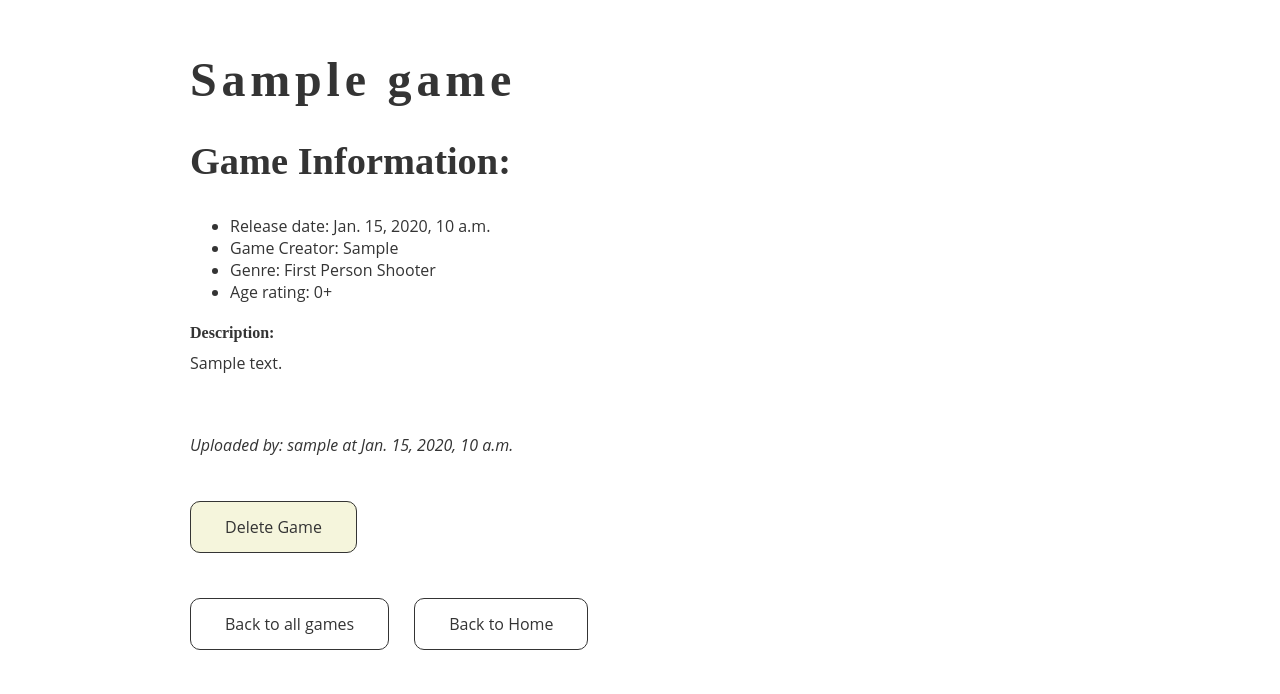
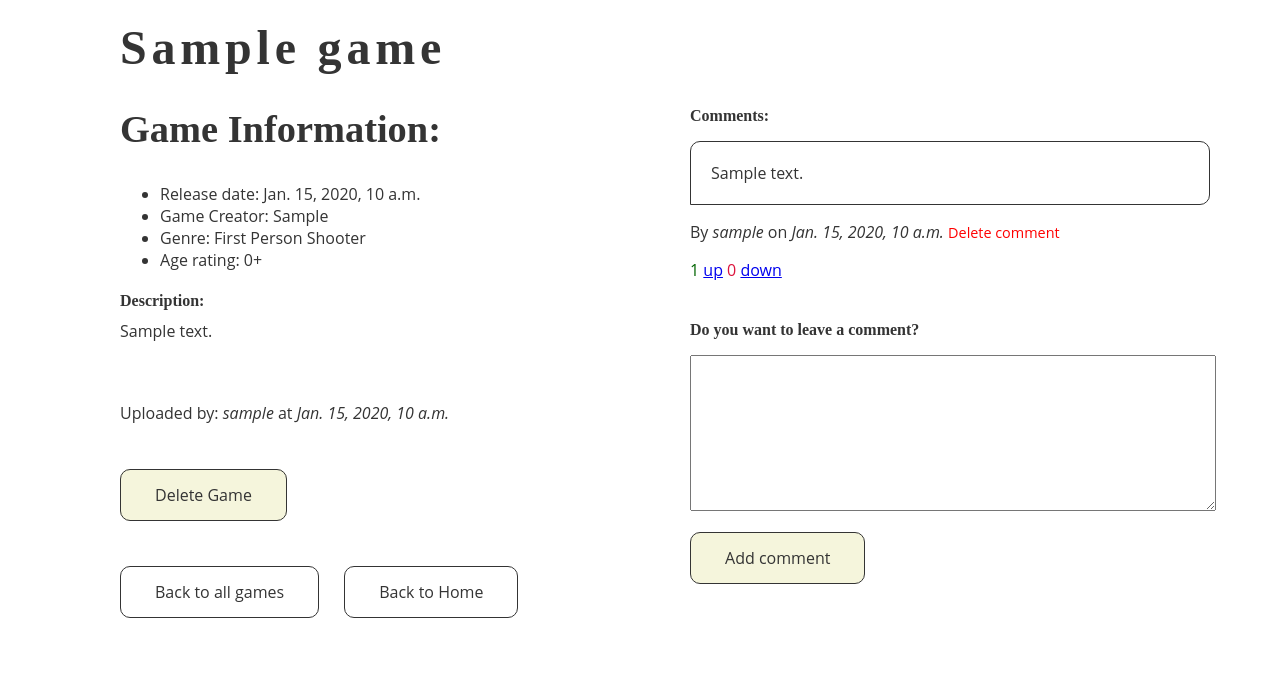
Before and after one commit to Jjutho/WebPythonDjangoProject, a Django app: page /games/show/1/ in a window 1280 px wide. Shown: the top 694 px of the page. Run offline with Django 4.2, Linux system fonts and the light colour scheme; a user stored in the database is signed in; tables that the repository leaves empty hold one stand-in row (values such as "Sample post").

Commit message:
exercise done, implemented comments and comment vote function

```diff
--- a/Games/forms.py
+++ b/Games/forms.py
@@ -1,5 +1,5 @@
 from django import forms
-from .models import Game
+from .models import Game, Comment
 
 class GameForm(forms.ModelForm):
 
@@ -11,3 +11,13 @@ class GameForm(forms.ModelForm):
             'age_rating': forms.Select(choices=Game.AgeRatings),
             'user': forms.HiddenInput(),
         }
+
+class CommentForm(forms.ModelForm):
+
+    class Meta:
+        model = Comment
+        fields = ['text']
+        widgets = {
+            'user': forms.HiddenInput(),
+            'game': forms.HiddenInput(),
+        }
--- a/Games/models.py
+++ b/Games/models.py
@@ -46,3 +46,61 @@ class Game(models.Model):
     def __repr__(self):
         return_string = self.title+'/'+self.creator+'/'+self.release_date.strftime("%d.%m.%Y %H:%M:%S")+'/description('+str(len(self.description))+')/'+self.genre+'/'+self.age_rating
         return return_string
+
+class Comment(models.Model):
+    text = models.TextField(max_length=500)
+    timestamp = models.DateTimeField(auto_now_add=True)
+    user = models.ForeignKey(User, on_delete=models.CASCADE)
+    game = models.ForeignKey(Game, on_delete=models.CASCADE)
+
+    class Meta:
+        ordering = ['timestamp']
+        verbose_name = 'Comment'
+        verbose_name_plural = 'Comments'
+
+    def get_comment_prefix(self):
+        if len(self.text) > 50:
+            return self.text[:50] + ' ...'
+        else:
+            return self.text
+
+    def get_upvotes(self):
+        upvotes = Vote.objects.filter(up_or_down='U', comment=self)
+        return upvotes
+
+    def get_upvotes_count(self):
+        return len(self.get_upvotes())
+
+    def get_downvotes(self):
+        downvotes = Vote.objects.filter(up_or_down='D', comment=self)
+        return downvotes
+
+    def get_downvotes_count(self):
+        return len(self.get_downvotes())
+
+    def vote(self, user, up_or_down):
+        U_or_D = 'U'
+        if up_or_down == 'down':
+            U_or_D = 'D'
+        vote = Vote.objects.create(up_or_down=U_or_D, user=user, comment=self)
+
+    def __str__(self):
+        return self.get_comment_prefix() + ' (' + self.user.username + ')'
+
+    def __repr__(self):
+        return self.get_comment_prefix() + ' (' + self.user.username + ' / ' + self.timestamp.strftime("%d.%m.%Y %H:%M:%S") + ')'
+
+class Vote(models.Model):
+
+    VOTE_TYPES = [
+        ('U', 'up'),
+        ('D', 'down'),
+    ]
+
+    def change_vote(self, new_vote):
+        self.up_or_down = new_vote
+
+    up_or_down = models.CharField(max_length=1, choices=VOTE_TYPES)
+    timestamp = models.DateTimeField(auto_now_add=True)
+    user = models.ForeignKey(User, on_delete=models.CASCADE)
+    comment = models.ForeignKey(Comment, on_delete=models.CASCADE)
--- a/Games/static/Games/game_styles.css
+++ b/Games/static/Games/game_styles.css
@@ -42,6 +42,16 @@
 /* GAME DETAIL */
 
 .game-detail-content {
+    display: grid;
+    grid-template-columns: 50% 50%;
+    column-gap: 50px;
+}
+
+.left-column {
+
+}
+
+.right-column {
 
 }
 
@@ -56,12 +66,48 @@
 
 .game-detail-upload-date {
     margin-bottom: 60px;
-    font-style: italic;
 }
 
 .game-detail-content .button-delete-container {
     margin-bottom: 60px;
 }
+
+/* GAME-DETAIL: COMMENTS */
+.comments-list {
+    list-style: none;
+    padding-left:0;
+}
+
+.comment-list-element {
+    margin-bottom: 40px;
+}
+
+.comments-heading {
+    margin-top:0;
+}
+
+.comment-text {
+    border: 1px solid;
+    border-radius: 10px 10px 10px 0px;
+    padding: 20px;
+}
+
+.delete-link {
+    color: red;
+    text-decoration: none;
+    font-size:0.9em;
+}
+.delete-link:hover {
+    text-decoration: underline;
+}
+
+label[for="id_text"] {
+    display:none;
+}
+textarea[name="text"] {
+    width:100%;
+}
+
 
 /* FORM STYLES */
 .game-create-content input,
--- a/Games/templates/game-detail.html
+++ b/Games/templates/game-detail.html
@@ -15,6 +15,7 @@
 
 {% block logged_in_content %}
     <div class="game-detail-content">
+        <div class="left-column">
             <h2>Game Information:</h2>
             <ul>
                 <li>Release date: {{ that_one_game.release_date }}</li>
@@ -24,11 +25,43 @@
             </ul>
             <h4>Description:</h4>
             <p class="game-detail-description">{{ that_one_game.description }}</p>
-        <p class="game-detail-upload-date">Uploaded by: {{ that_one_game.user }} at {{ that_one_game.upload_date }}</p>
+            <p class="game-detail-upload-date">Uploaded by: <i>{{ that_one_game.user }}</i> at <i>{{ that_one_game.upload_date }}</i></p>
             <p class="button-delete-container"><a class="button primary button-delete" href="{% url 'game-delete' that_one_game.id %}">Delete Game</a></p>
             <div class="button-container">
                 <a class="button secondary button-back" href="{% url 'game-list' %}">Back to all games</a>
                 <a class="button secondary button-back-list" href="{% url 'home' %}">Back to Home</a>
+            </div>
+        </div>
+        <div class="right-column">
+            <h4 class="comments-heading">Comments:</h4>
+            <div class="comments-container">
+                <ul class="comments-list">
+                    {% for comment in comments_for_that_one_game %}
+                        <li class="comment-list-element">
+                            <div>
+                                <p class="comment-text">{{ comment.text }}</p>
+                                <p class="comment-meta">By <i>{{ comment.user.username }}</i> on <i>{{ comment.timestamp }}</i>{% if user.username == comment.user.username %} <a class="delete-link" href="{% url 'comment-delete' that_one_game.id comment.id %}">Delete comment</a>{% endif %}</p>
+                                <div class="comment-votes">
+                                      <span style="color:darkgreen">
+                                          {{ comment.get_upvotes_count }}
+                                          <a href="{% url 'comment-vote' that_one_game.id comment.id 'up' %}">up</a>
+                                      </span>
+                                      <span style="color:crimson">
+                                          {{ comment.get_downvotes_count }}
+                                          <a href="{% url 'comment-vote' that_one_game.id comment.id 'down' %}">down</a>
+                                      </span>
+                                </div>
+                            </div>
+                        </li>
+                    {% endfor %}
+                </ul>
+                <b>Do you want to leave a comment?</b>
+                <form method="POST">
+                    {% csrf_token %}
+                    {{ comment_form.as_p }}
+                    <button class="button primary button-submit-comment" type="submit">Add comment</button>
+                </form>
+            </div>
         </div>
     </div>
 {% endblock %}
--- a/Games/urls.py
+++ b/Games/urls.py
@@ -6,4 +6,6 @@ urlpatterns = [
     path('show/<int:pk>/', views.game_detail, name='game-detail'),
     path('add/', views.game_create, name='game-create'),
     path('delete/<int:pk>/', views.game_delete, name='game-delete'),
+    path('delete/<int:pk>/comment/<int:ck>/', views.comment_delete, name='comment-delete'),
+    path('show/<int:pk>/comment/<int:ck>/vote/<str:up_or_down>/', views.comment_vote, name='comment-vote'),
 ]
--- a/Games/views.py
+++ b/Games/views.py
@@ -1,6 +1,7 @@
 from django.shortcuts import render, redirect
-from .forms import GameForm
-from .models import Game
+
+from .forms import GameForm, CommentForm
+from .models import Game, Comment, Vote
 
 def game_list(request):
     all_games = Game.objects.all()
@@ -9,8 +10,25 @@ def game_list(request):
 
 def game_detail(request, **kwargs):
     game_id = kwargs['pk']
-    that_one_game = Game.objects.get(id=game_id)
-    context = {'that_one_game': that_one_game}
+    game = Game.objects.get(id=game_id)
+    comments = Comment.objects.filter(game=game)
+
+    context = {
+        'that_one_game': game,
+        'comments_for_that_one_game': comments,
+        'comment_form': CommentForm,
+    }
+
+    if request.method == 'POST':
+        form = CommentForm(request.POST)
+        form.instance.user = request.user
+        form.instance.game = game
+        if form.is_valid():
+            form.save()
+            return redirect('game-detail', pk=game_id)
+        else:
+            print(form.errors)
+
     return render(request, 'game-detail.html', context)
 
 def game_create(request):
@@ -36,3 +54,35 @@ def game_delete(request, **kwargs):
     else:
         context = {'that_one_game': that_one_game}
         return render(request, 'game-delete.html', context)
+
+def comment_delete(request, **kwargs):
+    comment_id = kwargs['ck']
+    game_id = kwargs['pk']
+    comment = Comment.objects.get(id=comment_id)
+    if request.user.username == comment.user.username:
+        comment.delete()
+        return redirect('game-detail', pk=game_id)
+
+def comment_vote(request, pk: str, ck: int, up_or_down: str):
+    comment_id = int(ck)
+    comment = Comment.objects.get(id=comment_id)
+    user = request.user
+
+    if Vote.objects.filter(comment=comment_id, user=request.user).exists():
+        existing_vote = Vote.objects.get(comment=comment_id, user=request.user)
+        if up_or_down == 'up':
+            if existing_vote.up_or_down == 'U':
+                existing_vote.delete()
+            elif existing_vote.up_or_down == 'D':
+                existing_vote.change_vote('U')
+                existing_vote.save()
+        elif up_or_down == 'down':
+            if existing_vote.up_or_down == 'U':
+                existing_vote.change_vote('D')
+                existing_vote.save()
+            elif existing_vote.up_or_down == 'D':
+                existing_vote.delete()
+    else:
+        comment.vote(user, up_or_down)
+
+    return redirect('game-detail', pk=pk)
--- a/static/css/global_styles.css
+++ b/static/css/global_styles.css
@@ -1,6 +1,6 @@
 body {
     color: #343434;
-    max-width: 900px;
+    max-width: 1040px;
     margin: auto;
     padding: 20px;
 }
@@ -9,6 +9,7 @@ h1,
 h2,
 h3 {
     font-family: "Montserrat Subrayada";
+    margin-top:0px;
 }
 
 h1 {
```
Also changed, not shown: Games/migrations/0008_comment_vote.py (added), Games/migrations/0009_remove_vote_game.py (added). Lines whose indentation alone changed are shown as unchanged.
